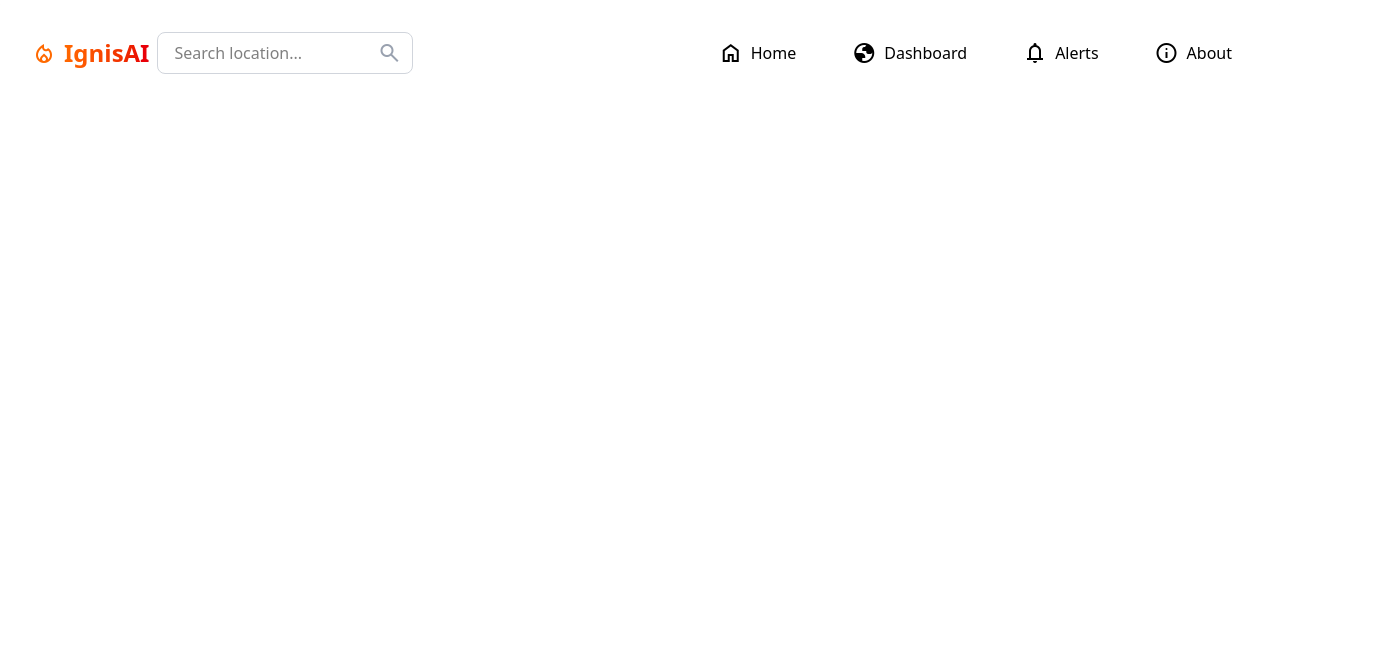
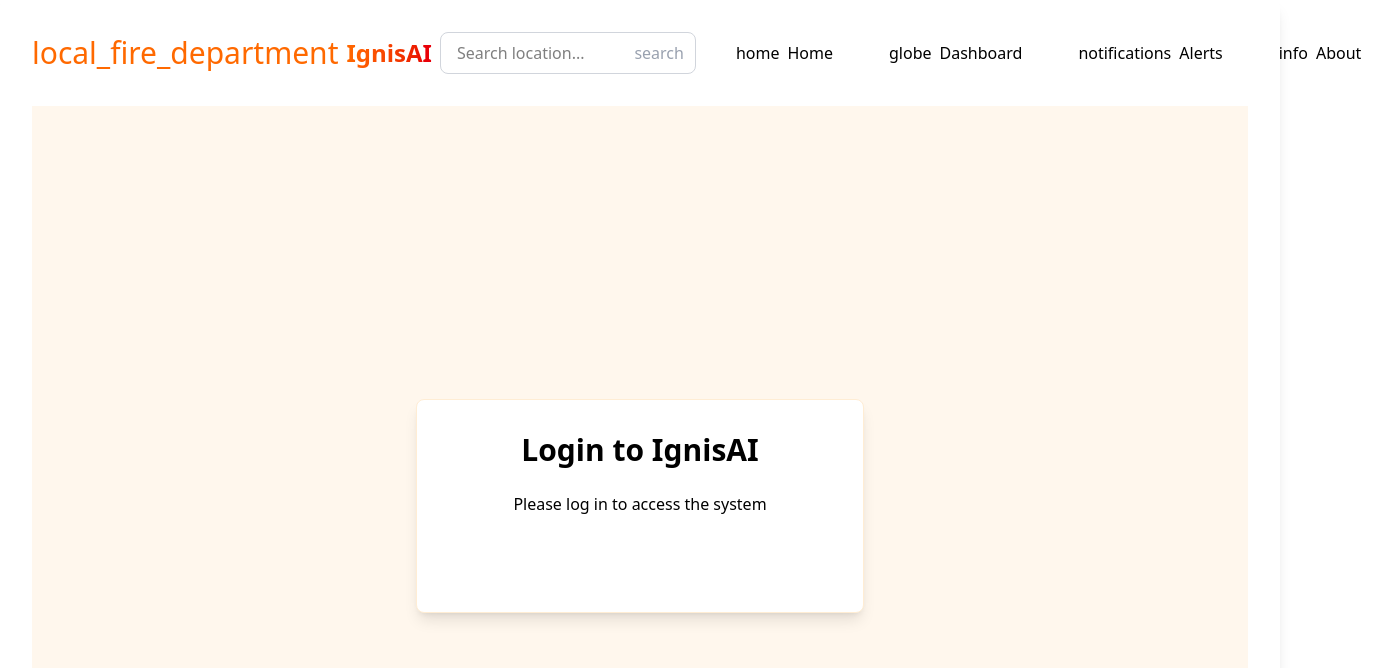
Before and after one commit to 3E3than/Fire-Detection, a React (Vite) app in the folder frontend/: page /login in a window 1280 px wide. Shown: the top 668 px of the page, 1377 px wide, since content can reach past the window. Built offline with nearby package versions, Linux system fonts and the light colour scheme.

Commit message:
Add login functionality with Google OAuth; configure base URL and proxy settings; update HTML for CSP and add toast notifications

```diff
--- a/frontend/index.html
+++ b/frontend/index.html
@@ -4,6 +4,17 @@
     <meta charset="UTF-8" />
     <link rel="icon" type="image/svg+xml" href="./src/assets/logo.png" />
     <meta name="viewport" content="width=device-width, initial-scale=1.0" />
+    <meta http-equiv="Content-Security-Policy" content="
+    default-src 'self';
+    connect-src 'self' https://accounts.google.com https://www.googleapis.com http://localhost:8000;
+    script-src 'self' https://accounts.google.com https://apis.google.com https://www.gstatic.com 'unsafe-inline' 'unsafe-eval';
+    frame-src 'self' https://accounts.google.com;
+    style-src 'self' https://fonts.googleapis.com 'unsafe-inline';
+    font-src 'self' https://fonts.gstatic.com;
+    img-src 'self' https://lh3.googleusercontent.com;
+  ">
+
+
     <link rel="stylesheet" href="https://fonts.googleapis.com/css2?family=Material+Symbols+Outlined" />
 
     <title>IgnisAI</title>
@@ -11,5 +22,6 @@
   <body>
     <div id="root"></div>
     <script type="module" src="/src/main.tsx"></script>
+
   </body>
 </html>
--- a/frontend/package.json
+++ b/frontend/package.json
@@ -15,6 +15,7 @@
     "@mui/icons-material": "^6.4.3",
     "@mui/material": "^6.4.3",
     "@react-google-maps/api": "^2.20.6",
+    "@react-oauth/google": "^0.12.1",
     "@react-three/drei": "^9.121.5",
     "@react-three/fiber": "^8.17.14",
     "@shadcn/ui": "^0.0.4",
@@ -28,6 +29,7 @@
     "react-leaflet": "^5.0.0",
     "react-router-dom": "^6.29.0",
     "react-simple-maps": "^3.0.0",
+    "react-toastify": "^11.0.3",
     "tailwindcss": "^4.0.5",
     "three": "^0.173.0"
   },
--- a/frontend/src/App.tsx
+++ b/frontend/src/App.tsx
@@ -2,10 +2,15 @@
 import { Navbar } from "./components/Navbar";
 import { Dashboard } from "./pages/Dashboard";
 import { Alert } from "./pages/Alert";
-import {ReportFire} from "./pages/ReportFire";
-import {About} from "./pages/About";
-import {Home} from "./pages/Home";
+import { ReportFire } from "./pages/ReportFire";
+import { About } from "./pages/About";
+import { Home } from "./pages/Home";
+import { Login } from "./components/Login";
+import { ToastContainer, toast } from 'react-toastify'; // Import Toastify
+import 'react-toastify/dist/ReactToastify.css'; // Import Toastify CSS
+
 function App() {
+
   return (
     <div className="min-h-[800px] bg-white shadow-lg rounded-lg p-8">
       <Router>
@@ -16,8 +21,22 @@
           <Route path="/alert" element={<Alert />} />
           <Route path="/report-fire" element={<ReportFire />} />
           <Route path="/about" element={<About />} />
+          <Route path="/login" element={<Login />} />
         </Routes>
       </Router>
+
+      {/* Toast Container to display the toast messages */}
+      <ToastContainer
+        position="top-right"
+        autoClose={5000}
+        hideProgressBar={false}
+        newestOnTop={true}
+        closeOnClick
+        rtl={false}
+        pauseOnFocusLoss
+        draggable
+        pauseOnHover
+      />
     </div>
   );
 }
--- /dev/null
+++ b/frontend/src/components/Login.tsx
@@ -0,0 +1,50 @@
+import React from 'react';
+import { GoogleOAuthProvider, GoogleLogin } from '@react-oauth/google';
+import axios from 'axios';
+import { baseurl } from '../lib/baseurl';
+import { toast } from 'react-toastify';
+
+export const Login = () => {
+  return (
+    <div className="min-h-screen bg-orange-50 flex items-center justify-center">
+      <div className="w-full max-w-md bg-white p-8 rounded-lg shadow-lg border border-orange-100">
+        <h2 className="text-3xl font-semibold text-center text-black mb-6">
+          Login to IgnisAI
+        </h2>
+        <p className="text-center text-black mb-6">
+          Please log in to access the system
+        </p>
+
+        {/* Google Login Button */}
+        <GoogleOAuthProvider clientId="">
+          <GoogleLogin
+            onSuccess={async (credentialResponse) => {
+              const tokenId = credentialResponse.credential;
+
+              try {
+                const result = await axios.post(`${baseurl}/auth/social/`, {
+                  token: tokenId,
+                }, {
+                  headers: {
+                    'Content-Type': 'application/json',
+                    // If you are using credentials/cookies for authentication, include them here
+                    // 'Authorization': `Bearer ${yourToken}`,
+                  }
+                });
+                console.log('Login successful:', result.data);
+                toast.success('Login successful!');
+              } catch (error) {
+                console.error('Error logging in:', error);
+                toast.error('Error logging in. Please try again!');
+              }
+            }}
+            onError={() => {
+              console.error('Google login failed');
+              toast.error('Google login failed! Please try again.');
+            }}
+          />
+        </GoogleOAuthProvider>
+      </div>
+    </div>
+  );
+};
--- /dev/null
+++ b/frontend/src/lib/baseurl.ts
@@ -0,0 +1 @@
+export const baseurl = 'http://localhost:8000';
--- a/frontend/vite.config.ts
+++ b/frontend/vite.config.ts
@@ -4,4 +4,9 @@
   plugins: [
     tailwindcss(),
   ],
+  server: {
+    proxy: {
+      '/auth/social': 'http://localhost:8000',
+    },
+  },
 })
```
Also changed, not shown: 1 other file (tests, documents, lock files or other folders).
